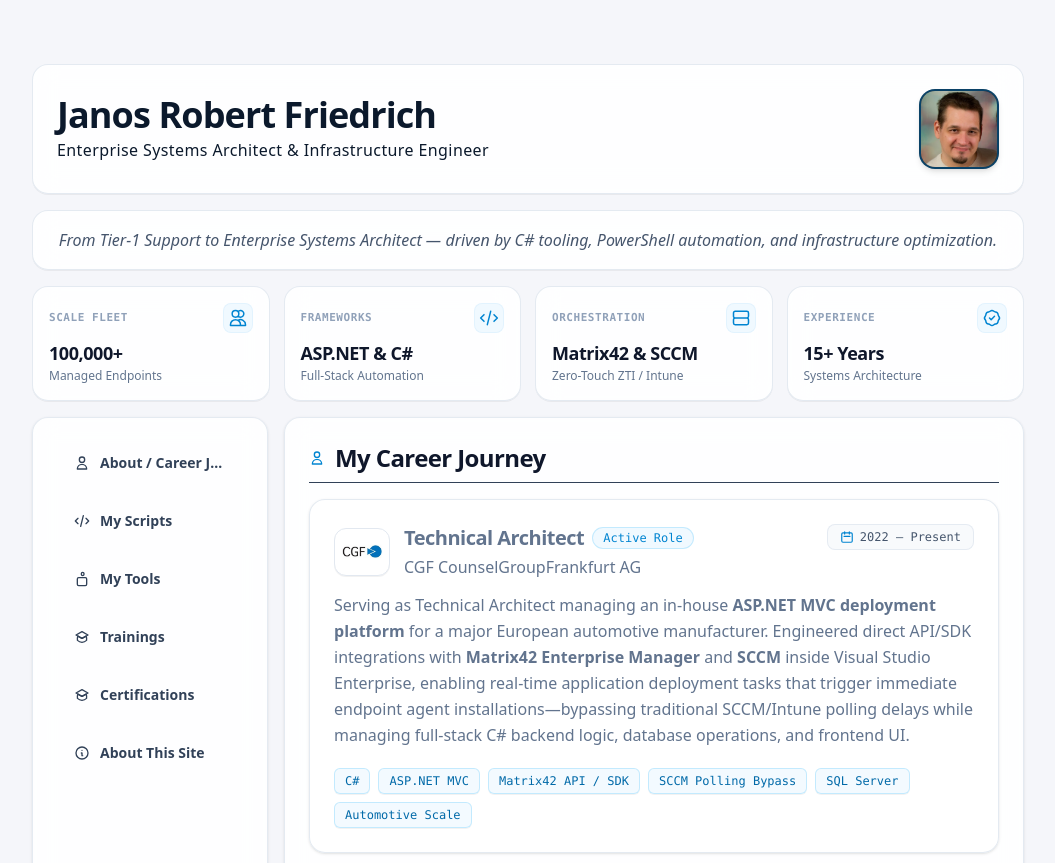
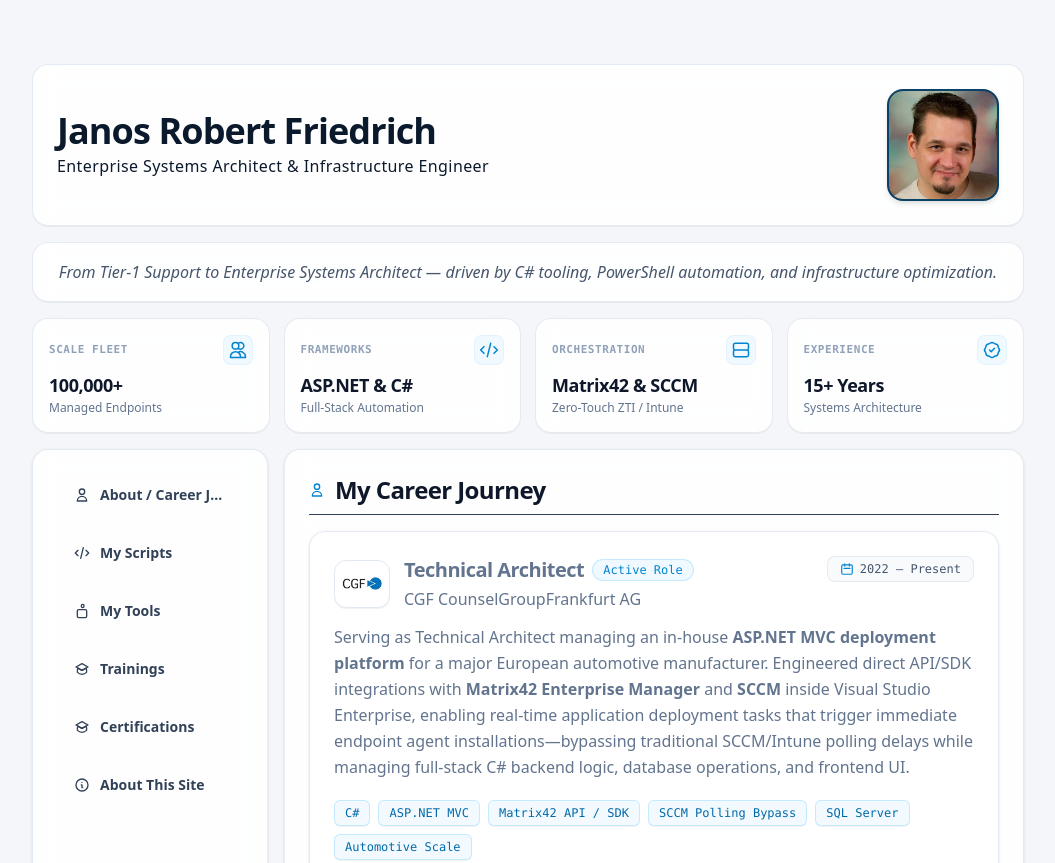
Before and after one commit to Derixen/JJimDev, a website: page index.html in a window 1280 px wide. Shown: the top 863 px of the page, without its empty margins (112-1167 px from the left). Drawn offline with Linux system fonts and the light colour scheme.

Commit message:
Increase image size

```diff
--- a/index.html
+++ b/index.html
@@ -24,7 +24,7 @@
 
         <!-- Profile Image (Right Aligned) -->
         <div
-          class="w-16 h-16 md:w-20 md:h-20 rounded-2xl bg-slate-900 border-2 border-sky-500/30 shadow-md flex items-center justify-center shrink-0 overflow-hidden group"
+          class="w-24 h-24 md:w-28 md:h-28 rounded-2xl bg-slate-900 border-2 border-sky-500/30 shadow-md flex items-center justify-center shrink-0 overflow-hidden group"
         >
           <img
             src="images/profile.png"
```
Also changed, not shown: style.css.
